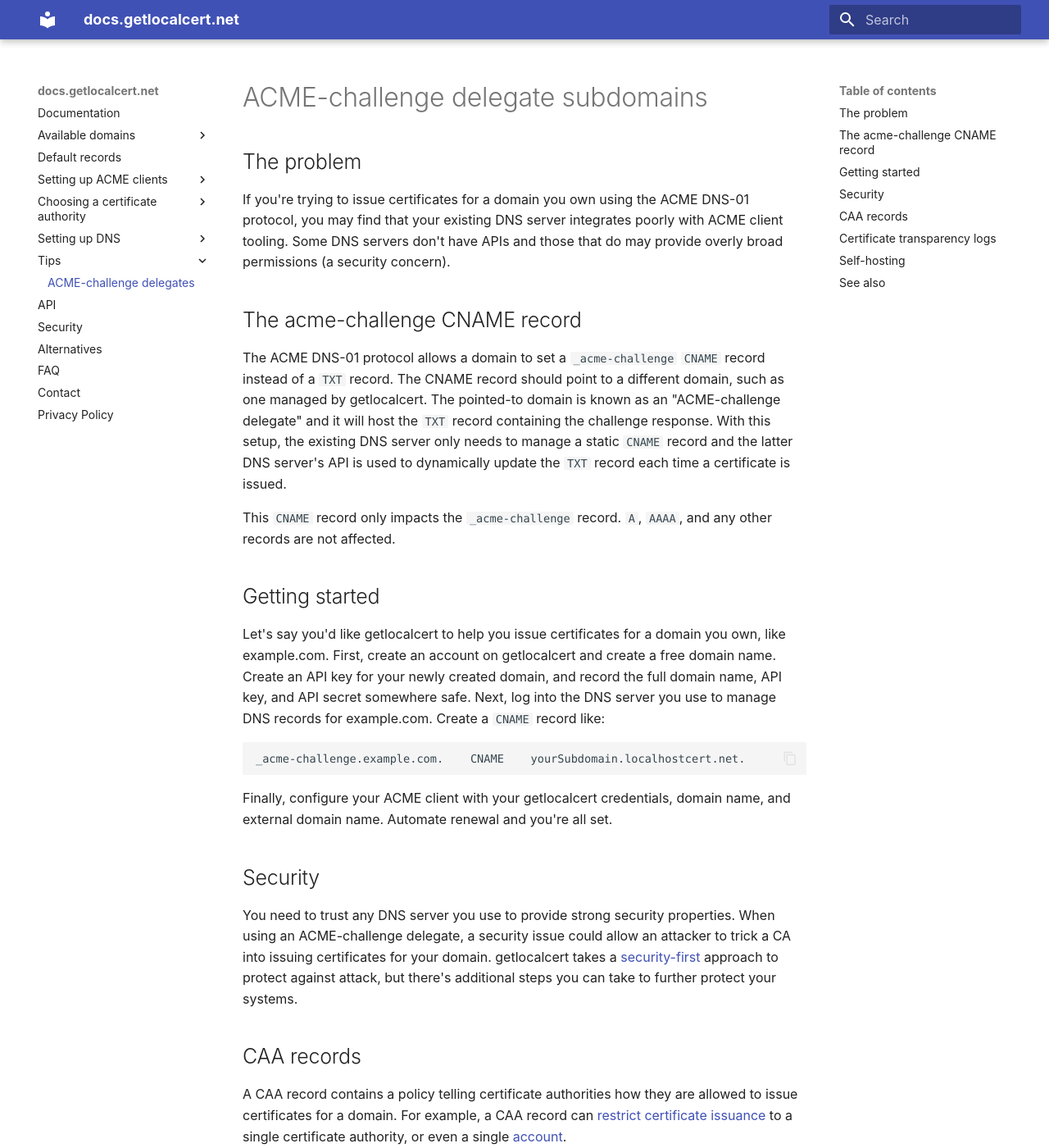
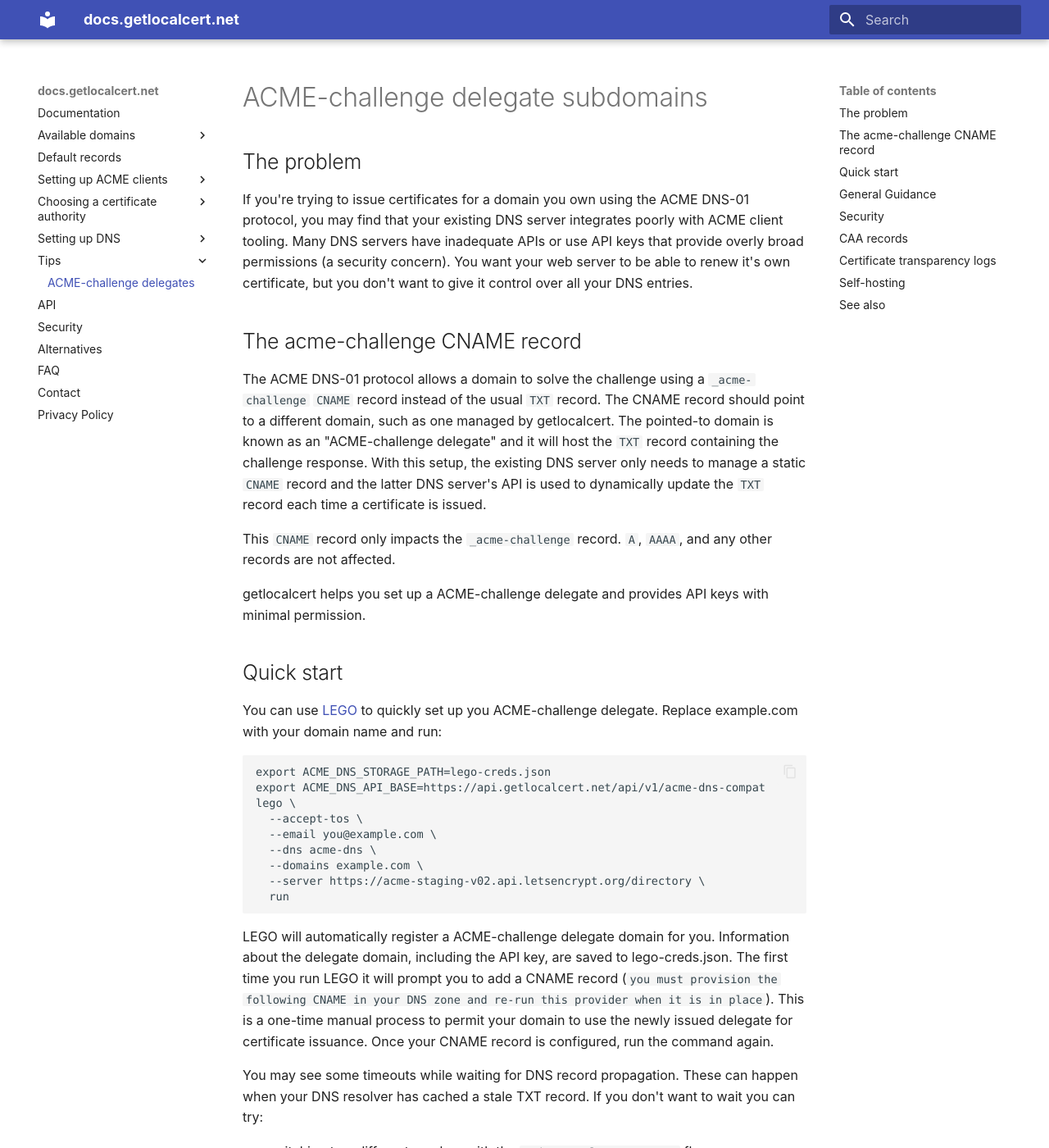
Before and after one commit to getlocalcert/docs, an MkDocs documentation site: the page built from website/docs/tips/validation-domain.md, in a window 1280 px wide and 1400 px high. Shown: the whole window at 82% size. Built offline with MkDocs 1.6.1 and Material for MkDocs 9.7.7, drawn with Linux system fonts in a browser that asks for light colours; some of the changed text lies outside the part shown.

Commit message:
Add steps to setup LEGO for delegate domain issuance

````diff
--- a/website/docs/tips/validation-domain.md
+++ b/website/docs/tips/validation-domain.md
@@ -8,11 +8,12 @@ summary: How to configure getlocalcert.net domains as ACME-challenge delegate su
 ## The problem
 
 If you're trying to issue certificates for a domain you own using the ACME DNS-01 protocol, you may find that your existing DNS server integrates poorly with ACME client tooling.
-Some DNS servers don't have APIs and those that do may provide overly broad permissions (a security concern).
+Many DNS servers have inadequate APIs or use API keys that provide overly broad permissions (a security concern).
+You want your web server to be able to renew it's own certificate, but you don't want to give it control over all your DNS entries.
 
 ## The acme-challenge CNAME record
 
-The ACME DNS-01 protocol allows a domain to set a `_acme-challenge` `CNAME` record instead of a `TXT` record.
+The ACME DNS-01 protocol allows a domain to solve the challenge using a `_acme-challenge` `CNAME` record instead of the usual `TXT` record.
 The CNAME record should point to a different domain, such as one managed by getlocalcert.
 The pointed-to domain is known as an "ACME-challenge delegate" and it will host the `TXT` record containing the challenge response.
 With this setup, the existing DNS server only needs to manage a static `CNAME` record and the latter DNS server's API is used to dynamically update the `TXT` record each time a certificate is issued.
@@ -20,18 +21,61 @@ With this setup, the existing DNS server only needs to manage a static `CNAME` r
 This `CNAME` record only impacts the `_acme-challenge` record.
 `A`, `AAAA`, and any other records are not affected.
 
-## Getting started
+getlocalcert helps you set up a ACME-challenge delegate and provides API keys with minimal permission.
 
-Let's say you'd like getlocalcert to help you issue certificates for a domain you own, like example.com.
-First, create an account on getlocalcert and create a free domain name.
+## Quick start
+
+You can use [LEGO](https://github.com/go-acme/lego) to quickly set up you ACME-challenge delegate.
+Replace example.com with your domain name and run:
+
+```
+export ACME_DNS_STORAGE_PATH=lego-creds.json
+export ACME_DNS_API_BASE=https://api.getlocalcert.net/api/v1/acme-dns-compat
+lego \
+  --accept-tos \
+  --email you@example.com \
+  --dns acme-dns \
+  --domains example.com \
+  --server https://acme-staging-v02.api.letsencrypt.org/directory \
+  run
+```
+
+LEGO will automatically register a ACME-challenge delegate domain for you.
+Information about the delegate domain, including the API key, are saved to lego-creds.json.
+The first time you run LEGO it will prompt you to add a CNAME record (`you must provision the following CNAME in your DNS zone and re-run this provider when it is in place`).
+This is a one-time manual process to permit your domain to use the newly issued delegate for certificate issuance.
+Once your CNAME record is configured, run the command again.
+
+You may see some timeouts while waiting for DNS record propagation.
+These can happen when your DNS resolver has cached a stale TXT record.
+If you don't want to wait you can try:
+
+* switching to a different resolver with the `--dns.resolvers 1.1.1.1` flag; or
+* disabling the LEGO's propagation check with `--dns.disable-cp`
+
+If everything goes well you'll have a Let's Encrypt staging certificate for your domain.
+Finally, you can remove the `--server` flag to switch to Let's Encrypt production.
+
+Follow the [LEGO docs](https://go-acme.github.io/lego/) to automate certificate renewal and copying the certificates to your web server.
+
+
+## General Guidance
+
+Let's say you'd like to issue certificates for `example.com` using the ACME DNS-01 process.
+You can use any ACME client that supports the ACME DNS-01 protocol, especially where the acme-dns DNS server is supported.
+
+First, create a free subdomain on getlocalcert to use as the delegate.
 Create an API key for your newly created domain, and record the full domain name, API key, and API secret somewhere safe.
-Next, log into the DNS server you use to manage DNS records for example.com.
-Create a `CNAME` record like:
+
+Next, add a `CNAME` record for `_acme-challenge` on example.com using your existing DNS provider.
+For example, if you registered your domain using namecheap and use their DNS service, add the CNAME using the namecheap web console:
 
     _acme-challenge.example.com.    CNAME    yourSubdomain.localhostcert.net.
 
-Finally, configure your ACME client with your getlocalcert credentials, domain name, and external domain name.
-Automate renewal and you're all set.
+You'll need to ask your ACME client to issue a certificate for example.com (and \*.example.com if you'd like), but provide the delegate domain in the DNS settings.
+Always start with the Let's Encrypt staging environment or [ZeroSSL](/cas/zerossl) to avoid getting rate limited.
+
+Check your ACME client's docs to configure automatic renewals and deploy the certificates to your web server.
 
 ## Security
 
````
